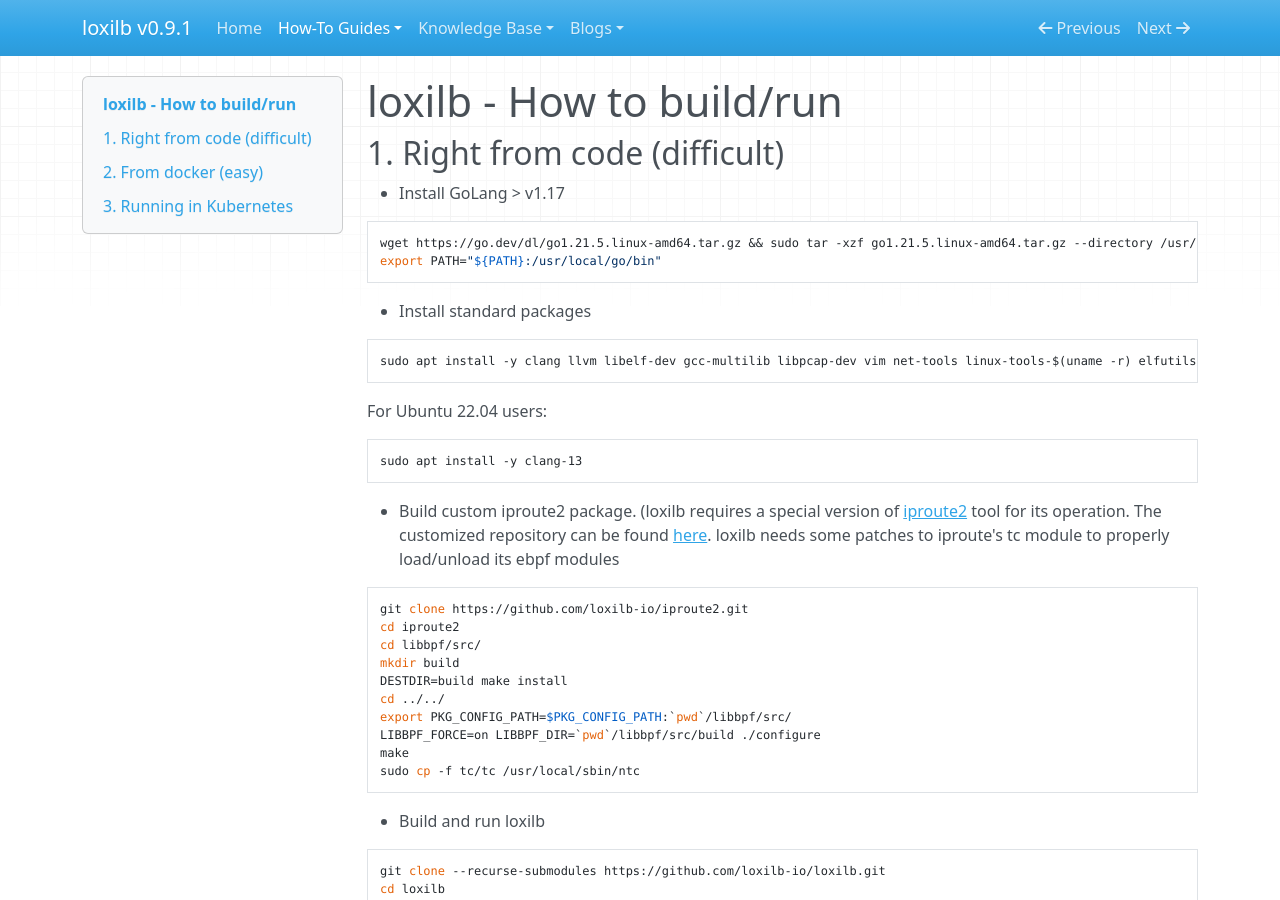
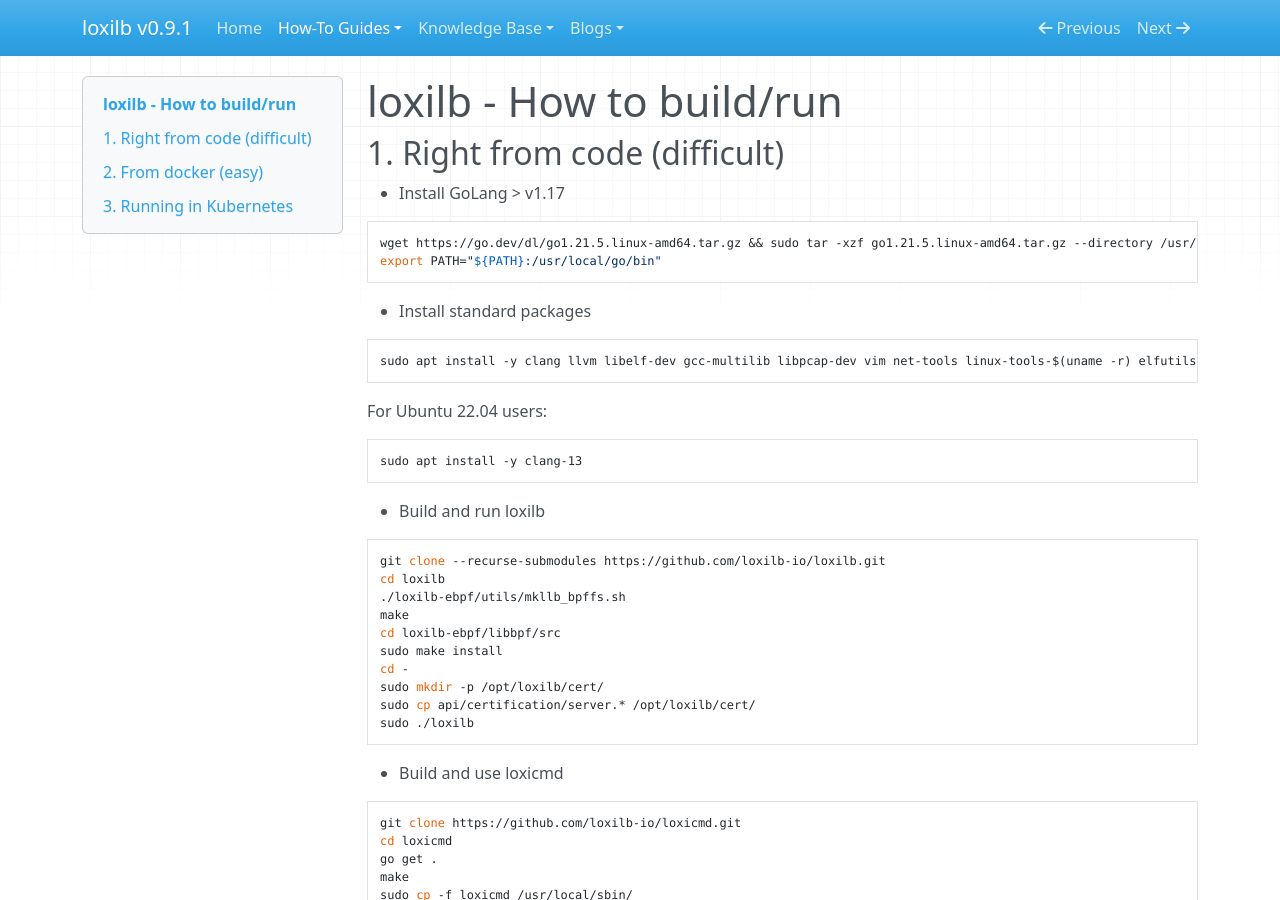
Before and after one commit to loxilb-io/loxilbdocs, an MkDocs documentation site: the page built from docs/run.md, in a window 1280 px wide and 900 px high. Built offline with MkDocs 1.6.1, drawn with Linux system fonts in a browser that asks for light colours; nearby versions of some CDN libraries.

Commit message:
Update run.md

````diff
--- a/docs/run.md
+++ b/docs/run.md
@@ -17,21 +17,6 @@
 For Ubuntu 22.04 users:
 ```
 sudo apt install -y clang-13
-```
-
-* Build custom iproute2 package. (loxilb  requires a special version of [iproute2](https://github.com/shemminger/iproute2) tool for its operation. The customized repository can be found [here](https://github.com/loxilb-io/iproute2). loxilb needs some patches to iproute's tc module to properly load/unload its ebpf modules
-
-```
-git clone https://github.com/loxilb-io/iproute2.git
-cd iproute2
-cd libbpf/src/
-mkdir build
-DESTDIR=build make install
-cd ../../
-export PKG_CONFIG_PATH=$PKG_CONFIG_PATH:`pwd`/libbpf/src/
-LIBBPF_FORCE=on LIBBPF_DIR=`pwd`/libbpf/src/build ./configure
-make
-sudo cp -f tc/tc /usr/local/sbin/ntc
 ```
 
 * Build and run loxilb
````
